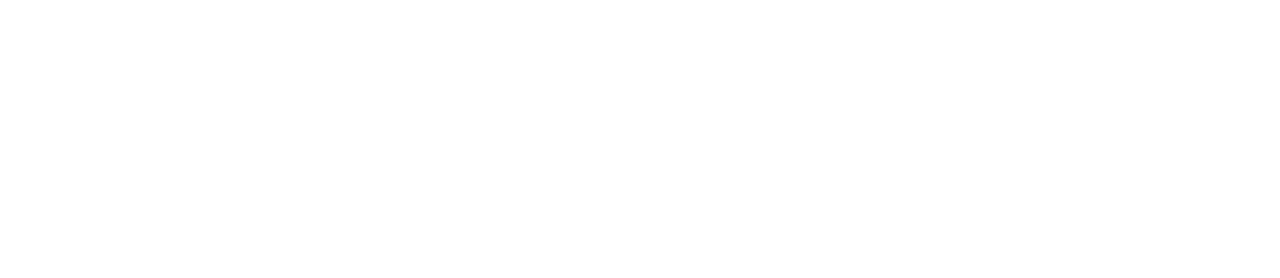
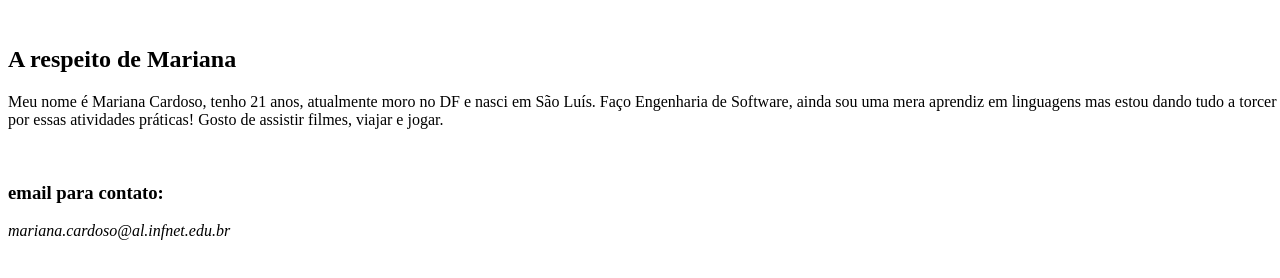
Before and after one commit to marianacardosos/MyPage, a plain HTML site: page index.html in a window 1280 px wide. Drawn offline with Linux system fonts and the light colour scheme.

Commit message:
Pagina Pessoal

```diff
--- a/index.html
+++ b/index.html
@@ -9,12 +9,27 @@
 </head>
 
 <body>
+  <title>Minha página pessoal</title>
+  <br>
+  <h2>A respeito de Mariana</h2>
+  <p>
+    Meu nome é Mariana Cardoso, tenho 21 anos, atualmente moro no DF e nasci em São Luís. Faço Engenharia de Software, ainda sou uma mera aprendiz em linguagens mas estou dando tudo a torcer por essas atividades práticas! Gosto de assistir filmes, viajar e jogar.
+
+  </p>
+  <br>
+  <footer>
+    <h3>email para contato:</h3>
+    <address>
+      mariana.cardoso@al.infnet.edu.br
+    </address>  </footer>
 
   <script src="script.js"></script>
 
  <!--
+
 This script places a badge on your repl's full-browser view back to your repl's cover page. Try various colors for the theme: dark, light, red, orange, yellow, lime, green, teal, blue, blurple, magenta, pink!
 -->
+
 <script src="https://replit.com/public/js/replit-badge.js" theme="blue" defer></script>
 </body>
 
```
